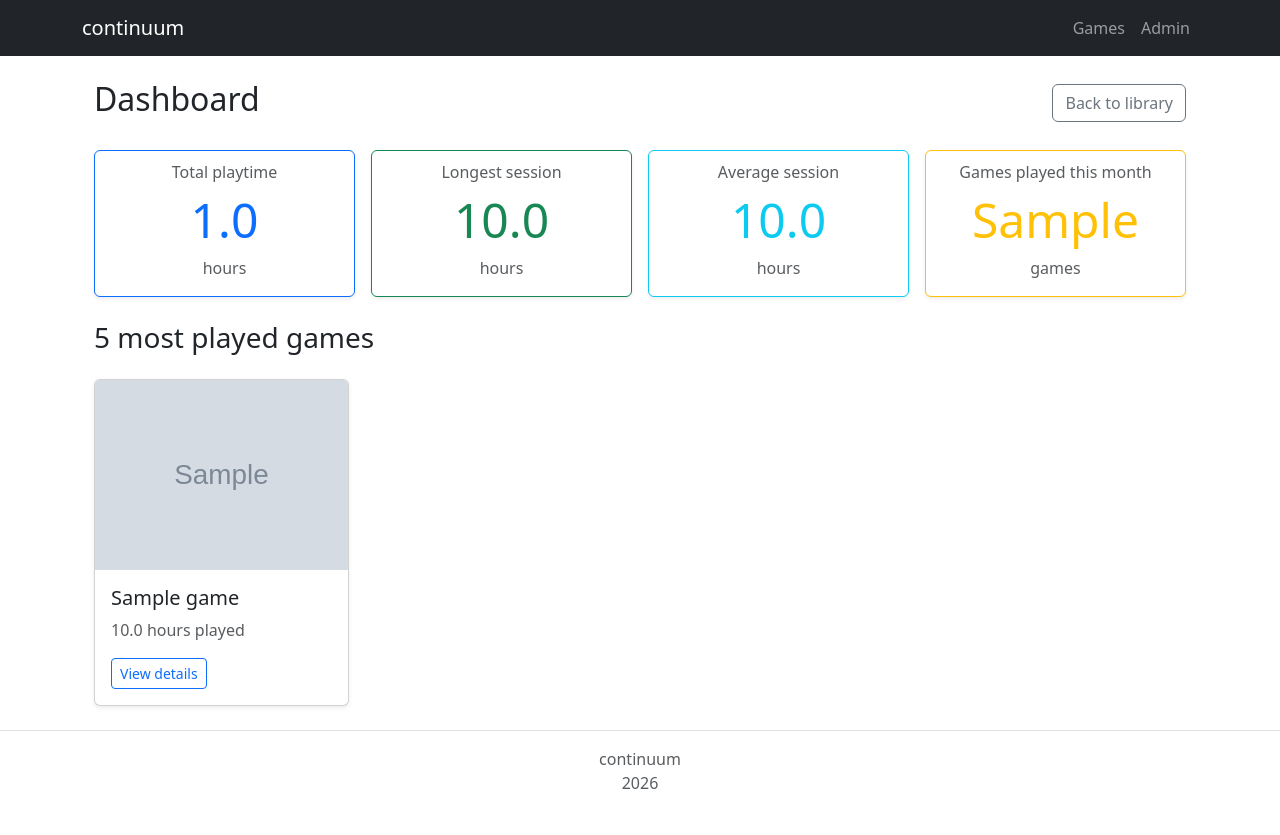
After one commit to genetickid/continuum, a Django app: template games/templates/games/dashboard.html in a window 1280 px wide. The commit adds this page. Run offline with Django 4.2, Linux system fonts and the light colour scheme; the template is opened without the code that fills it: most values are stand-ins (such as "Sample title", 1, 10 or a date in 2020); grey boxes marked "Sample" are stand-in pictures.

Commit message:
Implement dashboard statistics page for the past month activity

```diff
--- /dev/null
+++ b/games/templates/games/dashboard.html
@@ -0,0 +1,82 @@
+{% extends "base.html" %}
+
+{% block title %}Dashboard{% endblock %}
+
+{% block content %}
+<div class="container">
+    <div class="d-flex justify-content-between align-items-center mb-4">
+        <h2>Dashboard</h2>
+        <a href="{% url 'games:game-list' %}" class="btn btn-outline-secondary">Back to library</a>
+    </div>
+
+    <div class="row mb-4 g-3">
+        <div class="col-12 col-sm-6 col-lg-3">
+            <div class="card shadow-sm border-primary h-100">
+                <div class="card-body text-center d-flex flex-column justify-content-center">
+                    <h6 class="card-subtitle mb-2 text-muted">Total playtime</h6>
+                    <h2 class="card-title text-primary display-5">
+                        {{ total_playtime|floatformat:1 }}
+                    </h2>
+                    <p class="text-muted mb-0">hours</p>
+                </div>
+            </div>
+        </div>
+        <div class="col-12 col-sm-6 col-lg-3">
+            <div class="card shadow-sm border-success h-100">
+                <div class="card-body text-center d-flex flex-column justify-content-center">
+                    <h6 class="card-subtitle mb-2 text-muted">Longest session</h6>
+                    <h2 class="card-title text-success display-5">
+                        {{ longest_session.playtime|floatformat:1 }}
+                    </h2>
+                    <p class="text-muted mb-0">hours</p>
+                    {% if longest_session.playtime > 0 %}
+                        <small class="text-muted text-truncate w-100 mt-2">{{ longest_session.game.name }}</small>
+                    {% endif %}
+                </div>
+            </div>
+        </div>
+        <div class="col-12 col-sm-6 col-lg-3">
+            <div class="card shadow-sm border-info h-100">
+                <div class="card-body text-center d-flex flex-column justify-content-center">
+                    <h6 class="card-subtitle mb-2 text-muted">Average session</h6>
+                    <h2 class="card-title text-info display-5">
+                        {{ avg_session|floatformat:1 }}
+                    </h2>
+                    <p class="text-muted mb-0">hours</p>
+                </div>
+            </div>
+        </div>
+        <div class="col-12 col-sm-6 col-lg-3">
+            <div class="card shadow-sm border-warning h-100">
+                <div class="card-body text-center d-flex flex-column justify-content-center">
+                    <h6 class="card-subtitle mb-2 text-muted">Games played this month</h6>
+                    <h2 class="card-title text-warning display-5">
+                        {{ games_last_month }}
+                    </h2>
+                    <p class="text-muted mb-0">games</p>
+                </div>
+            </div>
+        </div>
+    </div>
+
+    <h3 class="mb-4">5 most played games</h3>
+    <div class="row g-4">
+        {% for game in top_played %}
+            <div class="col-md-4 col-lg-3">
+                <div class="card h-100 shadow-sm">
+                    <img src="{{ game.get_header_image_url }}" class="card-img-top" alt="{{ game.name }} header image">
+                    <div class="card-body">
+                        <h5 class="card-title text-truncate">{{ game.name }}</h5>
+                        <p class="card-text text-muted">{{ game.playtime|floatformat:1 }} hours played</p>
+                        <a href="{{ game.get_absolute_url }}" class="btn btn-sm btn-outline-primary">View details</a>
+                    </div>
+                </div>
+            </div>
+        {% empty %}
+            <div class="col-12">
+                <p class="text-muted">No activity available.</p>
+            </div>
+        {% endfor %}
+    </div>
+</div>
+{% endblock %}
--- a/games/templates/games/game_list.html
+++ b/games/templates/games/game_list.html
@@ -12,6 +12,7 @@
             <option value="last_played" {% if order_by == 'last_played' %}selected{% endif %}>Last Played</option>
         </select>
         <button type="submit" class="btn btn-primary">Search</button>
+        <a href="{% url 'games:dashboard' %}" class="btn btn-outline-primary">Dashboard</a>
     </form>
     <div class="row g-4">
         {% for game in games %}
--- a/games/urls.py
+++ b/games/urls.py
@@ -1,10 +1,11 @@
 from django.urls import path
 
-from .views import GameDetailView, GameListView
+from .views import GameDetailView, GameListView, DashboardView
 
 app_name = 'games'
 
 urlpatterns = [
     path('<int:pk>/', GameDetailView.as_view(), name='game-detail'),
+    path('dashboard/', DashboardView.as_view(), name='dashboard'),
     path('', GameListView.as_view(), name='game-list'),
 ]
```
Also changed, not shown: games/views.py (+49 -2 lines).
